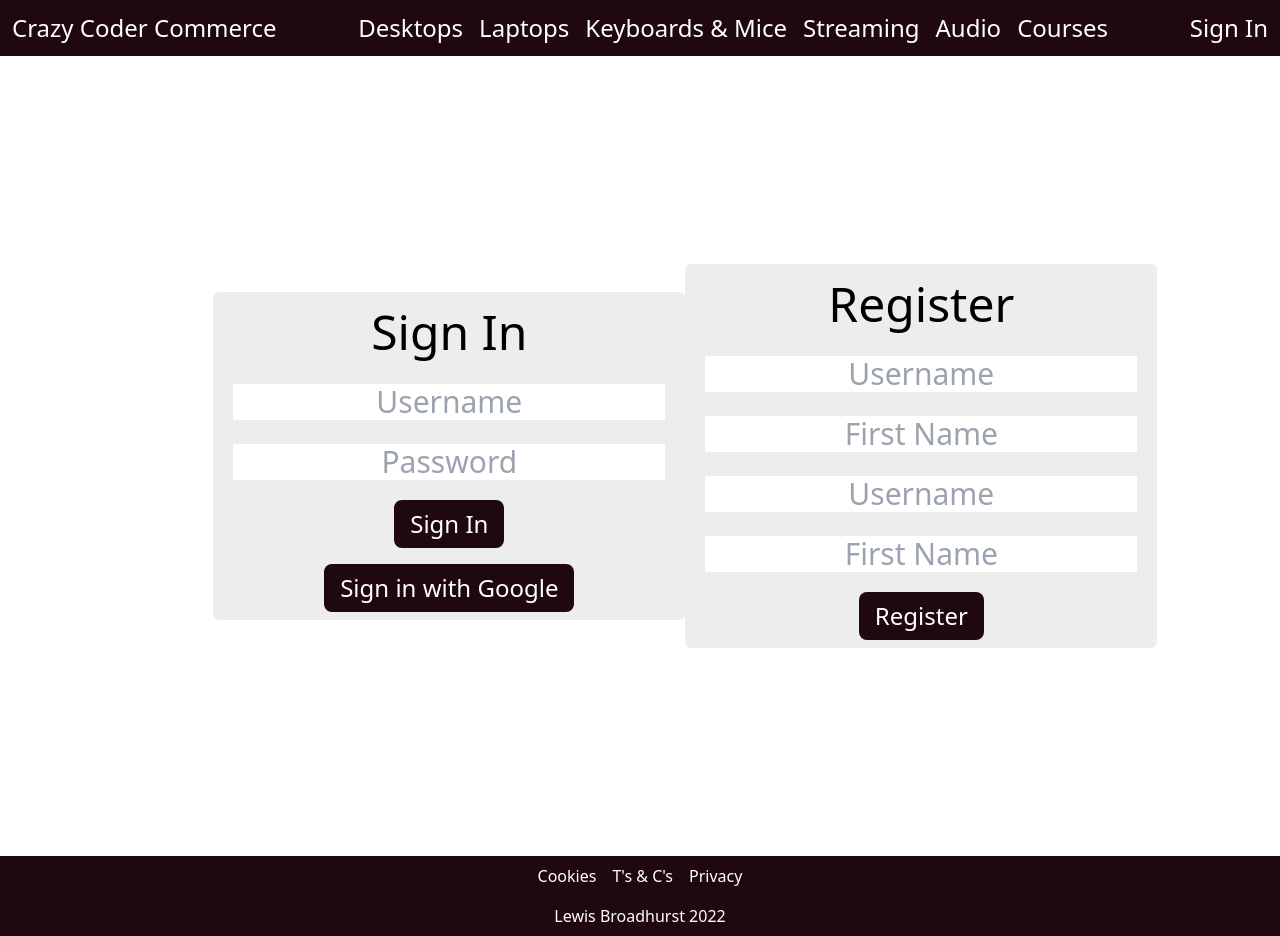
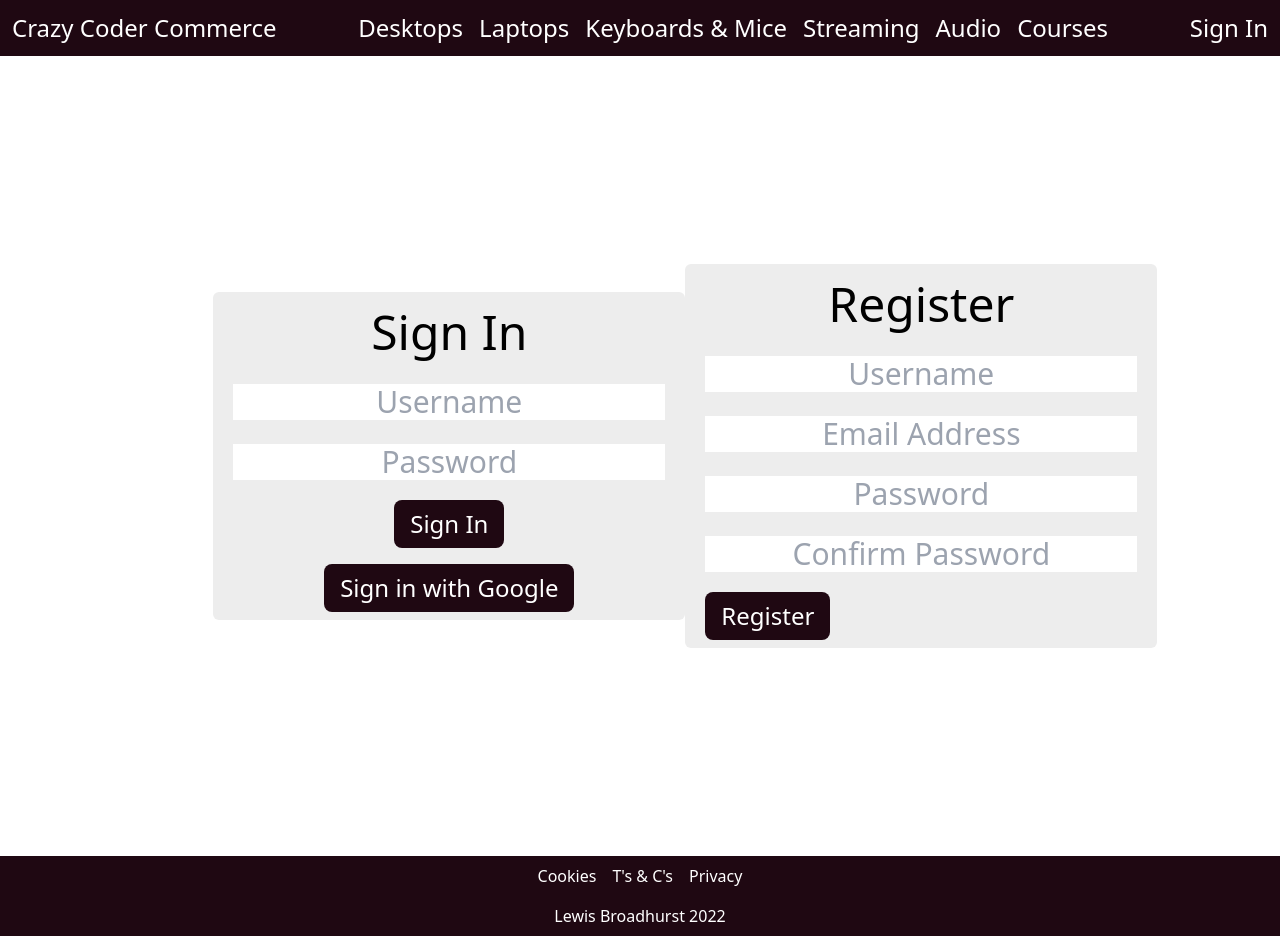
Before and after one commit to LMBroadhurst/crazy-coder-commerce, a React (Create React App) app: page /signIn in a window 1280 px wide. Built offline with nearby package versions, Linux system fonts and the light colour scheme.

Commit message:
firebase additions

```diff
--- a/src/Utils/Firebase.js
+++ b/src/Utils/Firebase.js
@@ -3,7 +3,7 @@ import { initializeApp } from "firebase/app";
 // TODO: Add SDKs for Firebase products that you want to use
 // https://firebase.google.com/docs/web/setup#available-libraries
 
-import { getAuth, createUserWithEmailAndPassword, GoogleAuthProvider, signInWithPopup } from "firebase/auth";
+import { getAuth, createUserWithEmailAndPassword, GoogleAuthProvider, signInWithPopup, signInWithRedirect } from "firebase/auth";
 
 import {
     getFirestore,
@@ -28,17 +28,23 @@ const app = initializeApp(firebaseConfig);
 // Initialize Firebase Authentication and get a reference to the service
 export const auth = getAuth(app);
 
-const provider = new GoogleAuthProvider();
+// GOOGLE PROVIDER
 
-provider.setCustomParameters( {
+const googleProvider = new GoogleAuthProvider();
+
+googleProvider.setCustomParameters( {
     prompt: "select_account"
 });
 
-export const signInWithGooglePopup = () => signInWithPopup(auth, provider);
+export const signInWithGooglePopup = () => signInWithPopup(auth, googleProvider);
+export const signInWithGoogleRedirect = () => signInWithRedirect(auth, googleProvider);
 
 export const db = getFirestore();
 
-export const createUserDocumentFromAuth = async (userAuth) => {
+export const createUserDocumentFromAuth = async (userAuth, additionalInformation = {}) => {
+
+    if (!userAuth) return;
+
     const userDocRef = doc(db, "users", userAuth.uid);
 
     console.log(userDocRef);
@@ -55,12 +61,26 @@ export const createUserDocumentFromAuth = async (userAuth) => {
             await setDoc(userDocRef, {
                 displayName,
                 email,
-                createdAt
+                createdAt,
+                ...additionalInformation
             })
         } catch (error) {
-            console.log("Error creating user", error.message);
+            if (error.code === "auth/email-already-in-use") {
+                alert("email already taken.")
+            } else {
+                console.log("Error creating user", error.message);
+            };
         }
     }
 
     return userDocRef;
 }
+
+
+
+export const createAuthUserWithEmailPassword = async (email, password) => {
+
+    if (!email || !password) return;
+
+    return await createUserWithEmailAndPassword(auth, email, password)
+}
--- /dev/null
+++ b/src/components/FormInput/FormInput.jsx
@@ -0,0 +1,15 @@
+
+
+const FormInput = ( {placeholder, ...otherProps} ) => {
+  return (
+    <>
+        <input
+            placeholder={placeholder}
+            className="my-3 text-3xl text-center"
+            {...otherProps}
+        />
+    </>
+  )
+}
+
+export default FormInput;
--- a/src/components/SigninSection/SigninSection.tsx
+++ b/src/components/SigninSection/SigninSection.tsx
@@ -1,8 +1,57 @@
-import { signInWithGooglePopup, createUserDocumentFromAuth } from "../../Utils/Firebase"
+import { signInWithGooglePopup, createUserDocumentFromAuth, createAuthUserWithEmailPassword } from "../../Utils/Firebase";
+import { useState } from "react";
+import FormInput from "../FormInput/FormInput";
+
+const defaultFormFields = {
+  displayName: '',
+  email: '',
+  password: '',
+  confirmPassword: ''
+}
+
+interface IState {
+  defaultFormFields: {
+    displayName: string,
+    email: string,
+    pasword: string,
+    confirmPassword: string
+  }
+}
 
 
 const SigninSection = () => {
 
+  const [formFields, setFormFields] = useState(defaultFormFields);
+  const { displayName, email, password, confirmPassword} = formFields;
+
+  const handleChange = (event: any) => {
+    const {name, value} = event.target;
+
+    setFormFields( {...formFields, [name]: value} );
+  };
+
+  const handleSubmit = async (event: any) => {
+    event.preventDefault();
+
+    if ( defaultFormFields.password !== defaultFormFields.confirmPassword) {
+      alert("Passwords do not match.");
+      return;
+    }
+
+    try {
+      const {user}: any = await createAuthUserWithEmailPassword(email, password);
+
+      await createUserDocumentFromAuth(user, { displayName });
+      resetFormFields();
+    } catch (e) {
+      console.log(e);
+    }
+
+  }
+
+  const resetFormFields = () => {
+    setFormFields(defaultFormFields);
+  }
 
   const logGoogleUser = async () => {
 
@@ -12,6 +61,7 @@ const SigninSection = () => {
     const userDocRef = await createUserDocumentFromAuth(user);
 
   };
+
 
   return (
     <>
@@ -31,13 +81,27 @@ const SigninSection = () => {
 
             <div className='flex flex-col justify-center items-center my-auto bg-[#EDEDED] p-15 rounded-md'>
                 <h2 className="text-5xl p-4">Register</h2>
-                <form className='flex flex-col justify-center items-start mx-5'>
-                  <input type="text" placeholder='Username' className="my-3 text-3xl text-center" />
-                  <input type="text" placeholder='First Name' className="my-3 text-3xl text-center" />
-                  <input type="text" placeholder='Username' className="my-3 text-3xl text-center" />
-                  <input type="text" placeholder='First Name' className="my-3 text-3xl text-center" />
+                <form className='flex flex-col justify-center items-start mx-5'  onSubmit={handleSubmit}>
+
+                  <FormInput
+                    placeholder="Username"
+                    type="text"
+                    required
+                    onChange={handleChange}
+                    name="displayName"
+                    value={displayName}
+                  />
+
+                  <input type="email" placeholder='Email Address' required onChange={handleChange} name="email" value={email}
+                     className="my-3 text-3xl text-center" />
+
+                  <input type="password" placeholder='Password' required onChange={handleChange} name="password" value={password}
+                     className="my-3 text-3xl text-center" />
+                  <input type="password" placeholder='Confirm Password' className="my-3 text-3xl text-center" required onChange={handleChange} name="confirmPassword" value={confirmPassword}/>
+
+                  <button type='submit' className="bg-navy text-white px-4 py-2 rounded-lg my-2 text-2xl">Register</button>
                 </form>
-                <button type='button' className="bg-navy text-white px-4 py-2 rounded-lg my-2 text-2xl">Register</button>
+
             </div>
 
           </div>
--- a/tsconfig.json
+++ b/tsconfig.json
@@ -22,5 +22,5 @@
   },
   "include": [
     "src"
-  ]
+, "FormInput.tsx"  ]
 }
```
